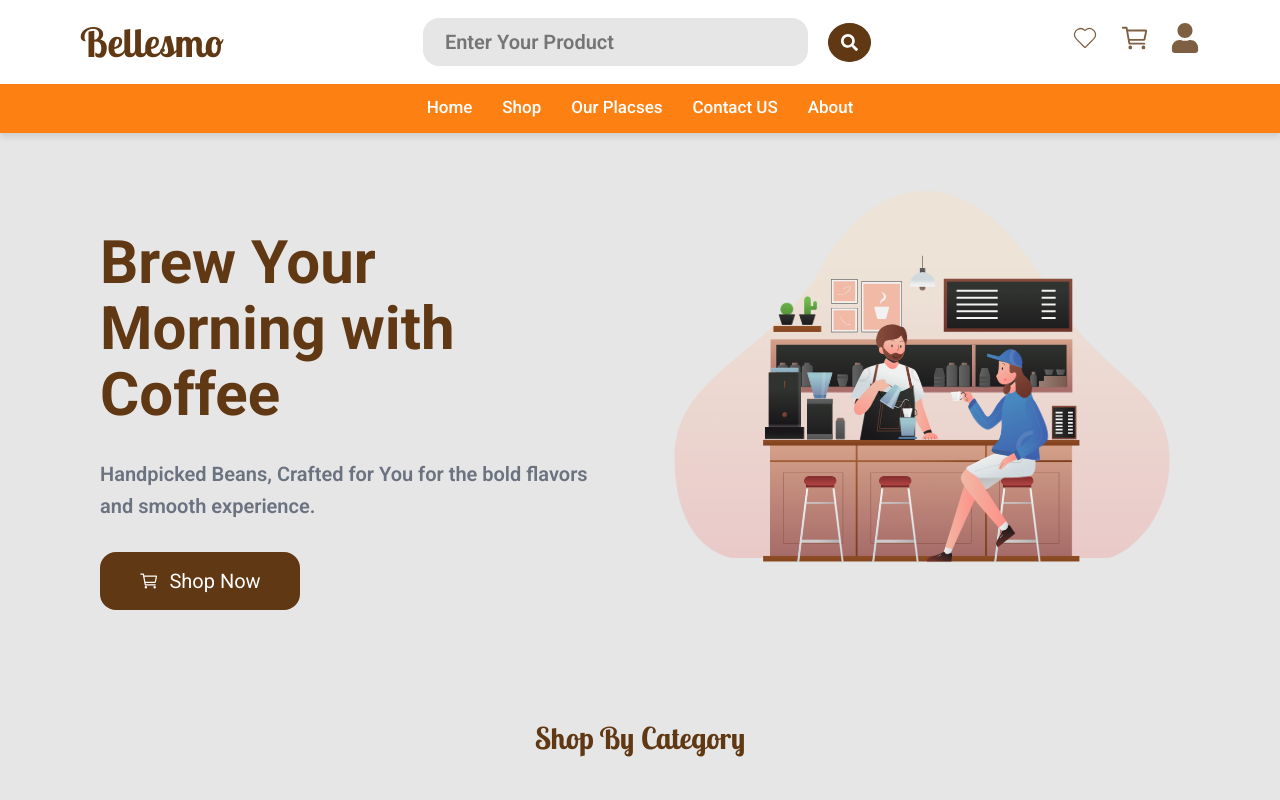
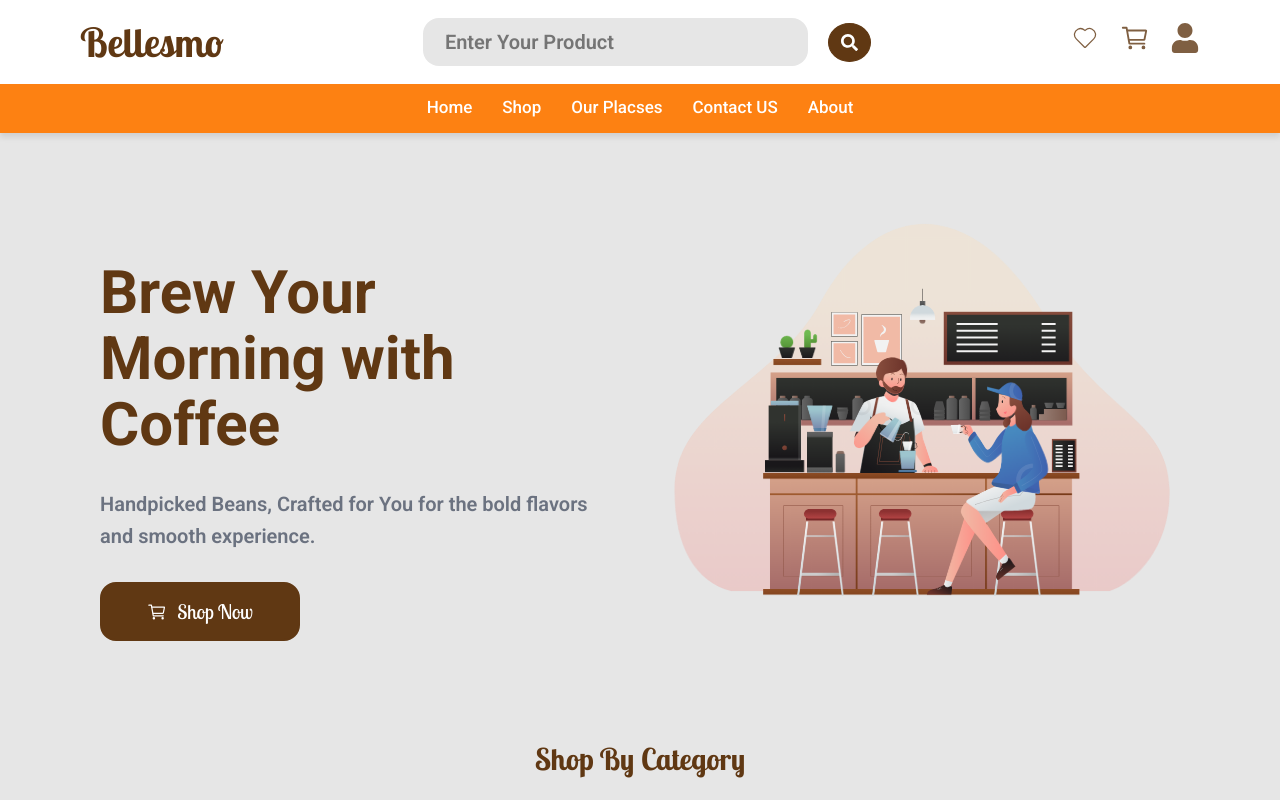
Before and after one commit to Moadel17/Coffee-Brand, a React (Vite) app: page /#/ in a window 1280 px wide. Shown: the top 800 px of the page. Built offline with nearby package versions, Linux system fonts and the light colour scheme.

Commit message:
fix: layout with fixed navbar

```diff
--- a/src/Components/Home/Home.jsx
+++ b/src/Components/Home/Home.jsx
@@ -1,24 +1,15 @@
 import { IoCartOutline } from "react-icons/io5";
 import "./home.css";
+import bg from "../../../public/animations/Coffee Shop Barista.json";
 import { motion } from "framer-motion";
 import Lottie from "lottie-react";
-import { useContext, useEffect, useState } from "react";
+import { useContext } from "react";
 import { Window } from "../../Context/windowWidth";
 
 export default function Home() {
   const isWindow = useContext(Window);
-  const [animationData, setAnimationData] = useState(null);
 
-  // ✅ تحميل اللوتي من public
-  useEffect(() => {
-    fetch("/animations/Coffee Shop Barista.json")
-      .then((res) => res.json())
-      .then((data) => setAnimationData(data));
-  }, []);
-
-  return (
-    <section className="home">
-      {/* LEFT */}
+  const homeLeft = (
     <div
       className="home-left"
       style={{
@@ -31,7 +22,6 @@ export default function Home() {
         transition={{ delay: 0.5, duration: 1 }}>
         Brew Your Morning with Coffee
       </motion.h2>
-
       <motion.p
         style={{
           fontSize:
@@ -49,7 +39,6 @@ export default function Home() {
         Handpicked Beans, Crafted for You for the bold flavors and smooth
         experience.
       </motion.p>
-
       <motion.button
         initial={{ opacity: 0, filter: "blur(10px)" }}
         animate={{ opacity: 1, filter: "blur(0px)" }}
@@ -57,21 +46,22 @@ export default function Home() {
         <IoCartOutline /> Shop Now
       </motion.button>
     </div>
+  );
 
-      {/* RIGHT */}
+  const homeRight = (
     <motion.div
-        className="home-right"
-        initial={{ opacity: 0 }}
-        animate={{ opacity: 1 }}
-        transition={{ delay: 0.5 }}>
-        {animationData && (
-          <Lottie
-            animationData={animationData}
-            loop
-            style={{ width: "100%", height: "100%" }}
-          />
-        )}
+      initial={{ opacity: 0, filter: "blur(10px)" }}
+      animate={{ opacity: 1, filter: "blur(0px)" }}
+      transition={{ delay: 0.5, duration: 0.7, ease: "easeIn" }}
+      className="home-right">
+      <Lottie animationData={bg} loop={true} />
     </motion.div>
+  );
+
+  return (
+    <section className="home">
+      {homeLeft}
+      {homeRight}
     </section>
   );
 }
--- a/src/Components/Home/home.css
+++ b/src/Components/Home/home.css
@@ -1,18 +1,30 @@
 .home {
-  margin-top: 120px;
   width: 100%;
   display: flex;
-  align-items: center; /* 🔥 بدل start */
+  align-items: start;
   justify-content: space-between;
   gap: 50px;
   padding: 0 100px;
+  padding-top: 160px;
 }
 
-/* LEFT */
+/* HOME LEFT */
 .home .home-left {
   color: var(--main-color);
   padding-top: 100px;
   width: 50%;
+  animation: fadeInLeft 0.8s ease forwards;
+}
+
+@keyframes fadeInLeft {
+  from {
+    opacity: 0;
+    transform: translateX(-30px);
+  }
+  to {
+    opacity: 1;
+    transform: translateX(0);
+  }
 }
 
 .home .home-left h2 {
@@ -36,46 +48,90 @@
   padding: 15px 0;
   border-radius: var(--radius-xl);
   border: 2px solid var(--main-color);
+  outline: none;
   cursor: pointer;
   background-color: var(--main-color);
   color: white;
+  font-family: var(--Lobster);
   display: inline-flex;
   align-items: center;
   justify-content: center;
   gap: 10px;
+  transition: all var(--transition-base);
+  position: relative;
+  overflow: hidden;
 }
 
-/* RIGHT */
+.home .home-left button::before {
+  content: "";
+  position: absolute;
+  top: 0;
+  left: -100%;
+  width: 100%;
+  height: 100%;
+  background: linear-gradient(
+    90deg,
+    transparent,
+    rgba(255, 255, 255, 0.2),
+    transparent
+  );
+  transition: left 0.5s ease;
+}
+
+.home .home-left button:hover::before {
+  left: 100%;
+}
+
+.home .home-left button:hover {
+  background-color: transparent;
+  color: var(--main-color);
+  transform: translateY(-3px);
+  box-shadow: 0 10px 20px rgba(96, 56, 19, 0.3);
+}
+
+/* HOME RIGHT */
 .home-right {
   width: 50%;
-  height: 500px; /* 🔥 أهم تعديل */
-  display: flex;
-  align-items: center;
-  justify-content: center;
+  text-align: right;
+  padding-top: 50px;
+  animation: fadeInRight 0.8s ease forwards;
 }
 
-/* يخلي اللوتي يتمدد */
-.home-right > div,
-.home-right svg {
-  width: 100% !important;
-  height: 100% !important;
+@keyframes fadeInRight {
+  from {
+    opacity: 0;
+    transform: translateX(30px);
+  }
+  to {
+    opacity: 1;
+    transform: translateX(0);
+  }
 }
 
-/* Responsive */
+.home-right img {
+  width: 100%;
+  height: 100%;
+  object-fit: contain;
+  border-radius: var(--radius-xl);
+  transition: transform var(--transition-slow);
+}
+
+.home-right:hover img {
+  transform: scale(1.02);
+}
+
+/* Responsive  */
+
 @media (max-width: 953px) {
   .home {
     flex-direction: column;
     align-items: center;
   }
-
   .home .home-left {
     order: 2;
-    width: 100%;
   }
-
   .home-right {
     width: 80%;
-    height: 400px;
   }
 }
 
@@ -83,9 +139,7 @@
   .home {
     padding: 0 20px;
   }
-
   .home-right {
     width: 100%;
-    height: 300px;
   }
 }
```
Lines whose indentation alone changed are shown as unchanged.
